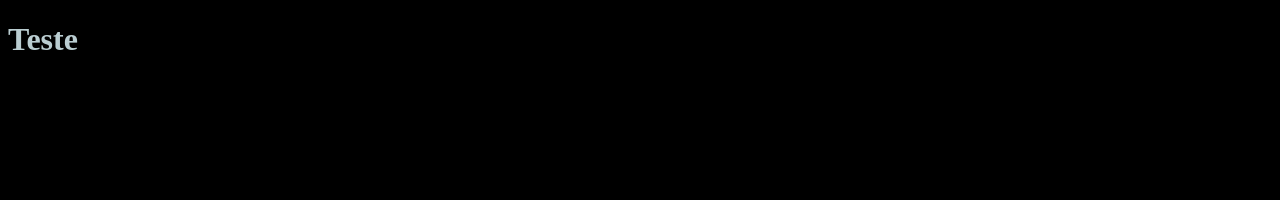
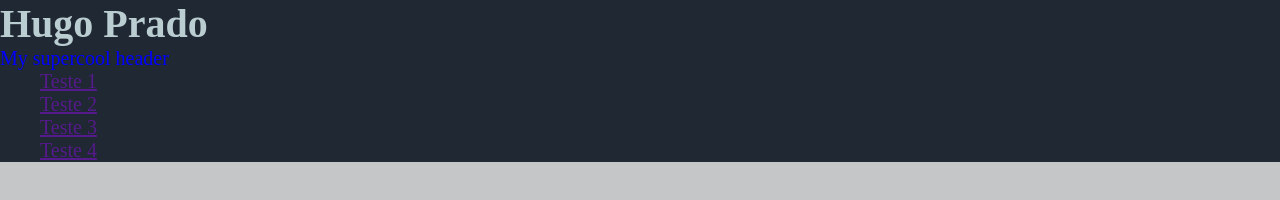
Before and after one commit to hugopradops/hugopradops.github.io, a plain HTML site: page index.html in a window 1280 px wide. Drawn offline with Linux system fonts and the light colour scheme.

Commit message:
5 commit de dev

```diff
--- a/index.html
+++ b/index.html
@@ -12,8 +12,18 @@
 </head>
 
 <body>
+    <div class="header">
+        <h1>Hugo Prado</h1>
+        <p>My supercool header</p>
 
-    <h1>Teste</h1>
+        <ul class="header-menu">
+            <li><a href="">Teste 1</a></li>
+            <li><a href="">Teste 2</a></li>
+            <li><a href="">Teste 3</a></li>
+            <li><a href="">Teste 4</a></li>
+        </ul>
+    </div>
+
 
 </body>
 
--- a/styles.css
+++ b/styles.css
@@ -1,5 +1,9 @@
+*{
+    margin: 0;
+}
+
 body {
-    background-color: black;
+    background-color: #C5C6C7;
 }
 
 h1 {
@@ -7,5 +11,16 @@ h1 {
 }
 
 p {
-    color: #292929;
+    color: blue;
 }
+
+.header {
+    text-align: left;
+    background: #1F2833;
+    color: whitesmoke;
+    font-size: 20px;
+}
+
+ul {
+    list-style-type: none;
+}
```
